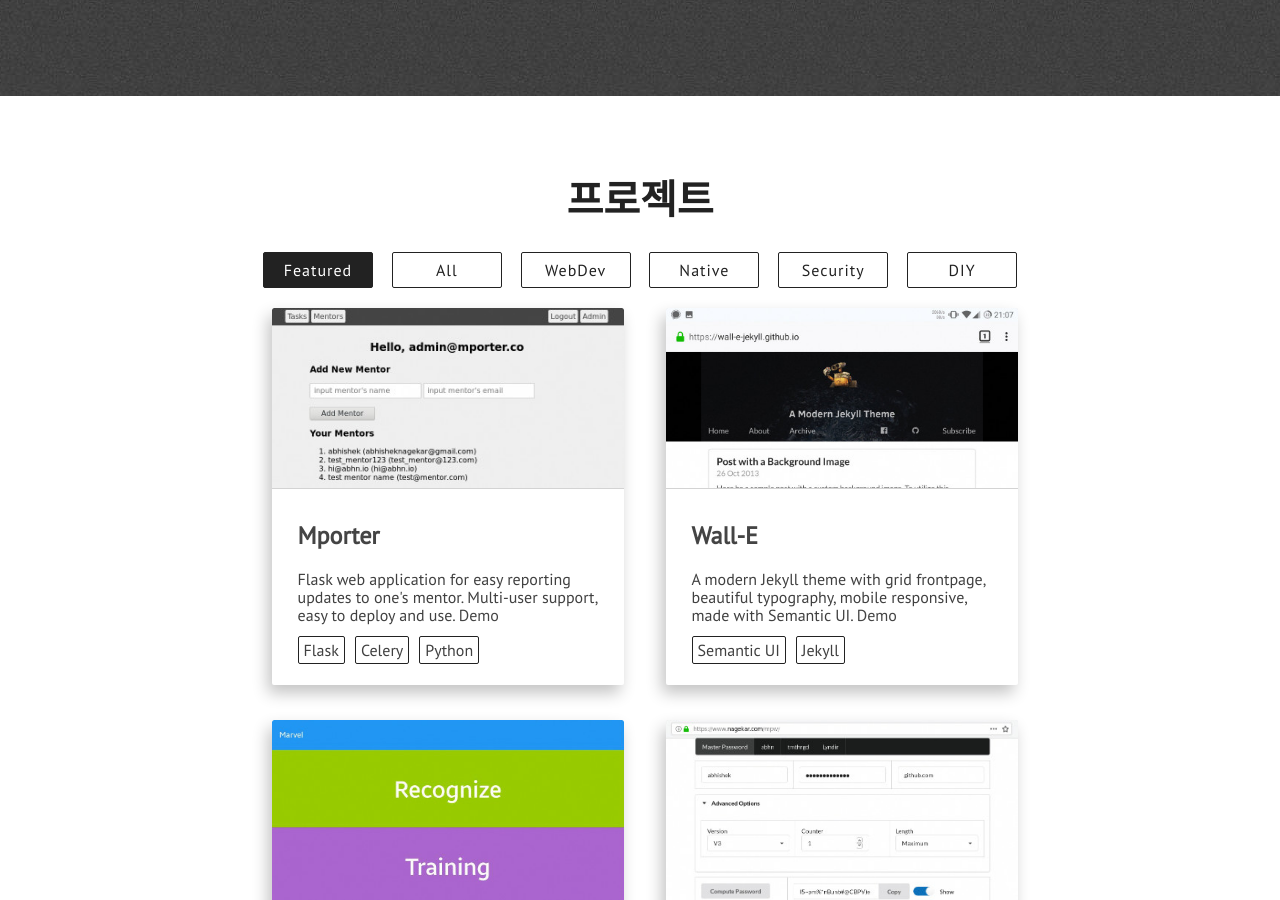
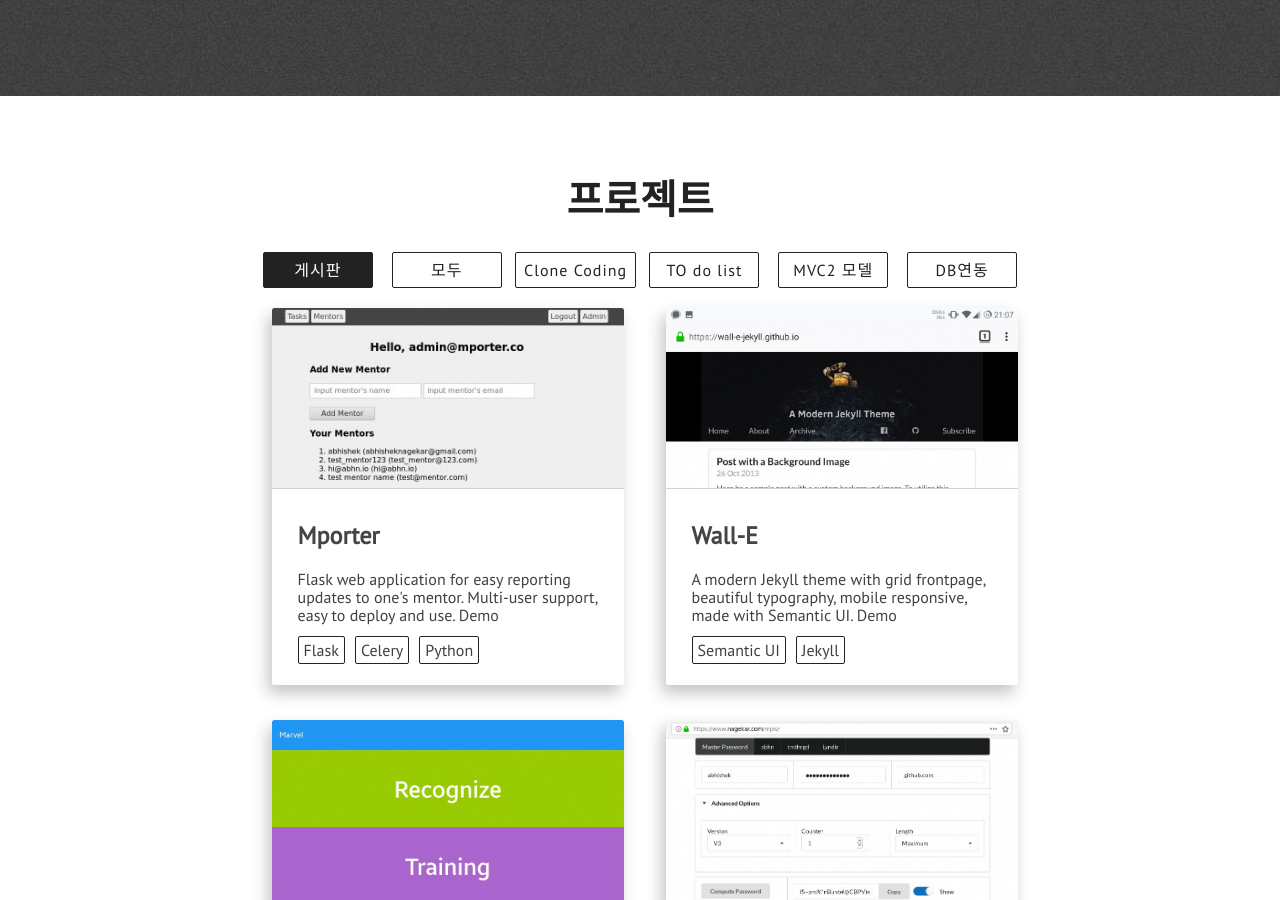
Before and after one commit to qqwdoqwdkm/Portfolio.github.io, a Jekyll site: the page built from index.html, in a window 1280 px wide and 900 px high, scrolled down 2804 px. Built offline with Jekyll 4.4.1, drawn with Linux system fonts in a browser that asks for light colours; nearby versions of some CDN libraries; some of the changed lines change nothing that is shown.

Commit message:
2022.02.21

```diff
--- a/_includes/projects.html
+++ b/_includes/projects.html
@@ -5,12 +5,12 @@
 
                 <div class="project-technologies">
 
-                    <a id="featured" class="semi-transparent-button with-border white-button" onclick="selected('featured')">Featured</a>
-                    <a id="all" class="semi-transparent-button with-border white-button" onclick="selected('all')">All</a>
-                    <a id="webdev" class="semi-transparent-button with-border white-button" onclick="selected('webdev')">WebDev</a>
-                    <a id="native" class="semi-transparent-button with-border white-button" onclick="selected('native')">Native</a>
-                    <a id="security" class="semi-transparent-button with-border white-button" onclick="selected('security')">Security</a>
-                    <a id="diy" class="semi-transparent-button with-border white-button" onclick="selected('diy')">DIY</a>
+                    <a id="featured" class="semi-transparent-button with-border white-button" onclick="selected('featured')">게시판</a>
+                    <a id="all" class="semi-transparent-button with-border white-button" onclick="selected('all')">모두</a>
+                    <a id="webdev" class="semi-transparent-button with-border white-button" onclick="selected('webdev')">Clone Coding</a>
+                    <a id="native" class="semi-transparent-button with-border white-button" onclick="selected('native')">TO do list</a>
+                    <a id="security" class="semi-transparent-button with-border white-button" onclick="selected('security')">MVC2 모델</a>
+                    <a id="diy" class="semi-transparent-button with-border white-button" onclick="selected('diy')">DB연동</a>
 
                 </div>
 
--- a/assets/js/main.js
+++ b/assets/js/main.js
@@ -23,24 +23,24 @@
     // keeping it static, can be fetched from a blog dynamically as well
     let posts = [
         {
-            url: 'https://www.nagekar.com/2017/02/trip-to-bramhatal-uttarakhand.html',
-            title: 'Trek To Bramhatal (Uttarakhand)',
+            url: 'https://www.naver.com',
+            title: '네이버',
         },
         {
-            url: 'https://www.nagekar.com/2017/08/privacy.html',
-            title: 'Privacy - How I Converted',
+            url: 'https://www.yahoo.co.kr',
+            title: '야후',
         },
         {
-            url: 'https://www.nagekar.com/2018/01/jagriti-yatra.html',
-            title: 'Jagriti Yatra 2017',
+            url: 'https://www.daum.net',
+            title: '다음',
         },
         {
-            url: 'https://www.nagekar.com/2017/08/private-cloud-part-2.html',
-            title: 'Private Cloud Part 2 | Encrypted Storage With NextCloud',
+            url: 'https://www.google.com',
+            title: '구글',
         },
         {
-            url: 'https://www.nagekar.com/2018/07/eli5-how-https-works.html',
-            title: 'ELI5 - How HTTPS Works',
+            url: 'https://www.empas.com',
+            title: '엠파스',
         },
     ];
 
```
Also changed, not shown: assets/images/pp.jpg, assets/images/pp3.jpg (added).
